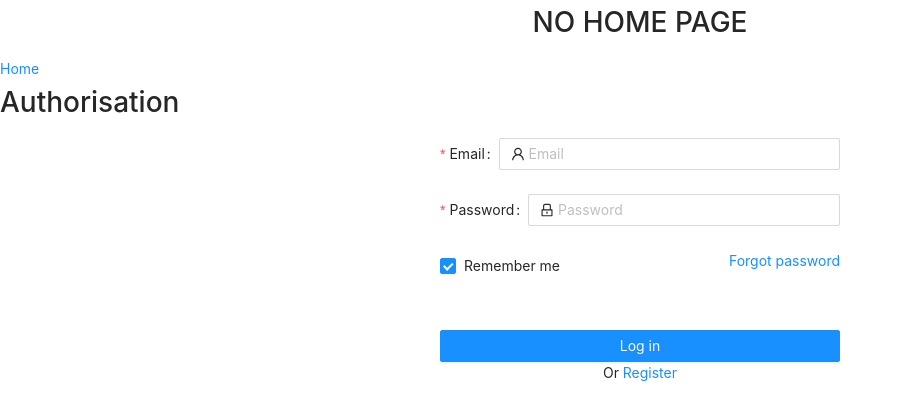
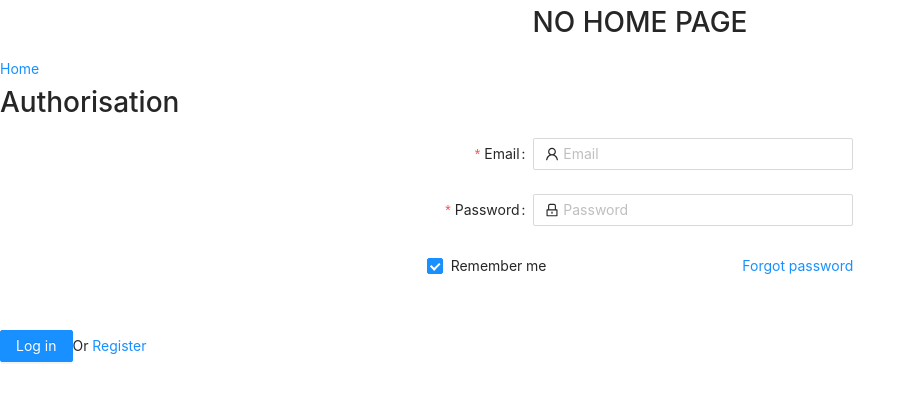
Before and after one commit to David245M/shop-note, a React (Create React App) app in the folder client/: page /login in a window 1280 px wide. Shown: the top 420 px of the page, without its empty margins (0-916 px from the left). Built offline with nearby package versions, Linux system fonts and the light colour scheme.

Commit message:
Refactor and fix login page

```diff
--- a/client/src/pages/Login.jsx
+++ b/client/src/pages/Login.jsx
@@ -2,39 +2,50 @@ import React, { useContext, useState } from 'react'
 import { Link } from 'react-router-dom'
 import { AuthContext } from '../contexts/Auth'
 import 'antd/dist/antd.css';
-import { Form, Input, Button, Checkbox } from 'antd';
+import { Form, Input, Button, Checkbox, Row } from 'antd';
 import { UserOutlined, LockOutlined } from '@ant-design/icons';
 // import { StepForwardOutlined } from 'antd';
 
+//TODO:
 
-
-// const layout = {
-//   labelCol: { span: 8 },
-//   wrapperCol: { span: 8 },
-//   textAlign: 'center'
-// };
-// const tailLayout = {
-//   wrapperCol: { offset: 8, span: 8 },
-//   textAlign: 'center'
-// };
-
+//использовать инлайновый css в данном случае плохо, так как
+//у тебя не выравниваються инпуты в один столбик
+//А вот это как раз надо было и использовать))
+const layout = {
+  labelCol: {
+    lg: { span:8,},
+    md: { span: 8, offset: 2 },
+    sm: { span: 7, offset: 2 },
+  },
+  wrapperCol: {
+    lg: { span: 6 },
+    md: { span: 7 },
+    sm: { span: 8 },
+  },
+};
+const tailLayout = {
+  wrapperCol: {
+    lg: { span: 8, offset: 8 },
+    md: { span: 10, offset: 7},
+    sm: { span: 12, offset: 5},
+  },
+};
 
 const LoginPage = () => {
-  const auth = useContext(AuthContext)
+  const { login } = useContext(AuthContext)
   const [email, setEmail] = useState('')
   const [password, setPassword] = useState('')
 
-  const onSubmit = async event => {
+  const onSubmit = async (values) => {
     try {
-      event.preventDefault()
       const response = await fetch('/api/auth/login', {
         method: 'POST',
         headers: { 'Content-Type': 'application/json' },
-        body: JSON.stringify({ email, password })
+        body: JSON.stringify(values)
       })
       const result = await response.json()
       if (result) {
-        auth.login(result.token, result.userId)
+        login(values)
       }
     } catch (e) {
       console.error(e)
@@ -45,21 +56,15 @@ const LoginPage = () => {
     <>
       <Link to="/">Home</Link>
       <h1>Authorisation</h1>
-
+      {/* Делай внятные отсупы, что бы было видно уровень вложенности */}
       <Form
-      style = {{
-        maxWidth: "400px",
-        textAlign: "center",
-        display: "block",
-        marginLeft: "auto",
-        marginRight: "auto",
-
-      }}
-      name="basic"
+        {...layout}
+      name="login" //название должно говорить о чем-то
         initialValues={{
-          remember: true,
+          remember: true, //вот эта штучка пока ни на что не влияет))
         }}
-
+        //сабмит формы лучше делать не на клике по кнопке а у формы есть специальный метод
+        onFinish={onSubmit}
       >
       <Form.Item
         label="Email"
@@ -71,7 +76,14 @@ const LoginPage = () => {
           },
         ]}
       >
-        <Input prefix={<UserOutlined className="site-form-item-icon" />} value={email} onChange={e => setEmail(e.target.value)} placeholder="Email"/>
+        {/* если пропсов много то лучше их форматировать вот так */}
+        <Input
+          prefix={<UserOutlined className="site-form-item-icon" />}
+          value={email}
+          type="email"
+          onChange={e => setEmail(e.target.value)}
+          placeholder="Email"
+        />
       </Form.Item>
 
       <Form.Item
@@ -84,19 +96,30 @@ const LoginPage = () => {
           },
         ]}
       >
-        <Input prefix={<LockOutlined className="site-form-item-icon" />} value={password} onChange={e => setPassword(e.target.value)} type="password" placeholder="Password"/>
+        <Input
+          prefix={<LockOutlined className="site-form-item-icon" />}
+          value={password}
+          onChange={e => setPassword(e.target.value)}
+          type="password"
+          placeholder="Password"
+        />
       </Form.Item>
-      <Form.Item style={{width: "100%", textAlign: 'center',}}>
-        <Form.Item style={{float: "left"}} name="remember" valuePropName="checked">
-          <Checkbox>Remember me</Checkbox>
-        </Form.Item>
-        <Link style={{float: "right"}} to="/" >
-          Forgot password
-        </Link>
+      <Form.Item {...tailLayout}>
+        <Row justify="space-between" align="middle">
+          <Form.Item name="remember" valuePropName="checked">
+            <Checkbox>Remember me</Checkbox>
+          </Form.Item>
+          <Form.Item>
+            <Link  to="/" >
+              Forgot password
+            </Link>
+          </Form.Item>
+        </Row>
       </Form.Item>
 
-      <Form.Item >
-        <Button style={{width: "100%"}} type="primary" htmlType="submit" onClick={onSubmit}>
+      {/* для кнопки попробуй выравнивание сделать сам */}
+      <Form.Item>
+        <Button type="primary" htmlType="submit">
           Log in
         </Button>
         Or <Link to="/register" >Register</Link>
```
Also changed, not shown: 1 other file (tests, documents, lock files or other folders).
